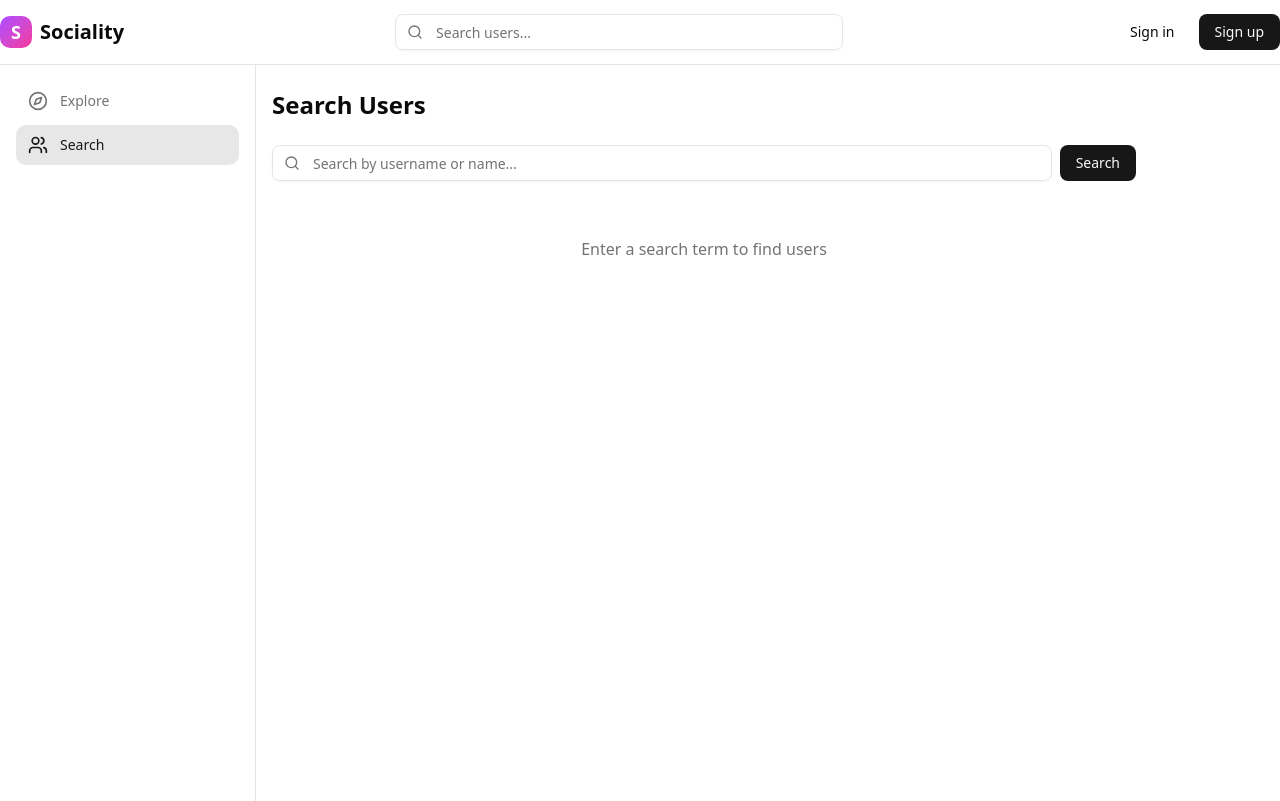
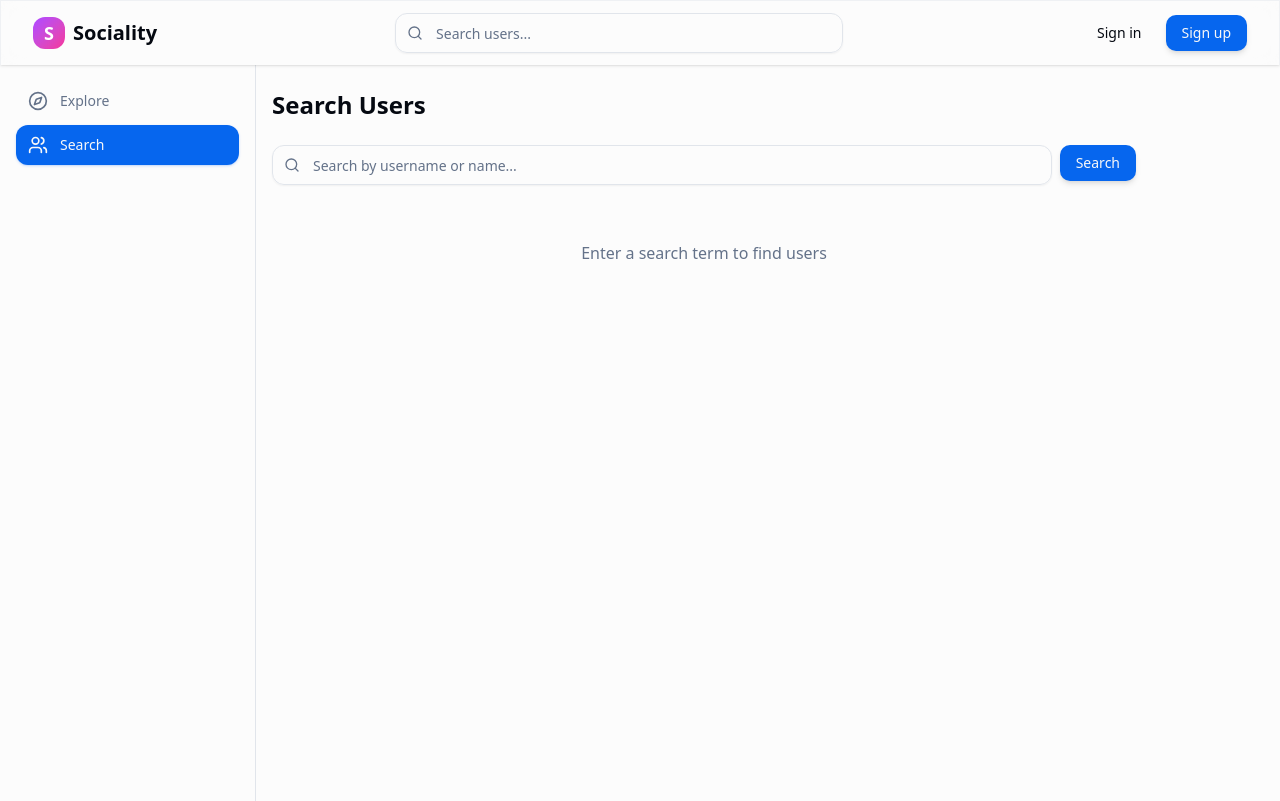
Before and after one commit to triaji-dev/sociality-app, a Next.js app: page /users/search in a window 1280 px wide. Built offline with nearby package versions, Linux system fonts and the light colour scheme.

Commit message:
refine ui

```diff
--- a/src/app/(auth)/layout.tsx
+++ b/src/app/(auth)/layout.tsx
@@ -4,13 +4,13 @@ export default function AuthLayout({
   children: React.ReactNode;
 }) {
   return (
-    <div className="min-h-screen flex items-center justify-center bg-gradient-to-br from-purple-50 via-white to-pink-50 dark:from-gray-950 dark:via-gray-900 dark:to-gray-950 p-4">
+    <div className="min-h-screen flex items-center justify-center bg-linear-to-br from-purple-50 via-white to-pink-50 dark:from-gray-950 dark:via-gray-900 dark:to-gray-950 p-4">
       <div className="w-full max-w-md">
         <div className="mb-8 text-center">
-          <div className="mx-auto flex h-12 w-12 items-center justify-center rounded-xl bg-gradient-to-br from-purple-500 to-pink-500 mb-4">
+          <div className="mx-auto flex h-12 w-12 items-center justify-center rounded-xl bg-linear-to-br from-purple-500 to-pink-500 mb-4">
             <span className="text-2xl font-bold text-white">S</span>
           </div>
-          <h1 className="text-2xl font-bold bg-gradient-to-r from-purple-600 to-pink-600 bg-clip-text text-transparent">
+          <h1 className="text-2xl font-bold bg-linear-to-r from-purple-600 to-pink-600 bg-clip-text text-transparent">
             Sociality
           </h1>
         </div>
--- a/src/app/(main)/users/search/page.tsx
+++ b/src/app/(main)/users/search/page.tsx
@@ -1,6 +1,6 @@
-"use client";
+'use client'
 
-import { useState } from "react";
+import { Suspense, useState } from "react";
 import { useSearchParams, useRouter } from "next/navigation";
 import { Search } from "lucide-react";
 import { useSearchUsers } from "@/hooks";
@@ -8,7 +8,7 @@ import { UserList } from "@/components/users";
 import { Input } from "@/components/ui/input";
 import { Button } from "@/components/ui/button";
 
-export default function UserSearchPage() {
+function SearchContent() {
   const router = useRouter();
   const searchParams = useSearchParams();
   const initialQuery = searchParams.get("q") || "";
@@ -61,3 +61,11 @@ export default function UserSearchPage() {
     </div>
   );
 }
+
+export default function UserSearchPage() {
+  return (
+    <Suspense fallback={<div className="p-8 text-center">Loading search...</div>}>
+      <SearchContent />
+    </Suspense>
+  );
+}
--- a/src/app/globals.css
+++ b/src/app/globals.css
@@ -48,72 +48,101 @@
 }
 
 :root {
-  --radius: 0.625rem;
-  --background: oklch(1 0 0);
-  --foreground: oklch(0.145 0 0);
+  --radius: 0.75rem;
+
+  /* Sleek, Modern Light Theme */
+  --background: oklch(0.99 0 0);       /* Pure white or extremely close */
+  --foreground: oklch(0.14 0.02 260);  /* Deep, rich charcoal blue */
+
   --card: oklch(1 0 0);
-  --card-foreground: oklch(0.145 0 0);
+  --card-foreground: oklch(0.14 0.02 260);
+
   --popover: oklch(1 0 0);
-  --popover-foreground: oklch(0.145 0 0);
-  --primary: oklch(0.205 0 0);
-  --primary-foreground: oklch(0.985 0 0);
-  --secondary: oklch(0.97 0 0);
-  --secondary-foreground: oklch(0.205 0 0);
-  --muted: oklch(0.97 0 0);
-  --muted-foreground: oklch(0.556 0 0);
-  --accent: oklch(0.97 0 0);
-  --accent-foreground: oklch(0.205 0 0);
-  --destructive: oklch(0.577 0.245 27.325);
-  --border: oklch(0.922 0 0);
-  --input: oklch(0.922 0 0);
-  --ring: oklch(0.708 0 0);
-  --chart-1: oklch(0.646 0.222 41.116);
-  --chart-2: oklch(0.6 0.118 184.704);
-  --chart-3: oklch(0.398 0.07 227.392);
-  --chart-4: oklch(0.828 0.189 84.429);
-  --chart-5: oklch(0.769 0.188 70.08);
-  --sidebar: oklch(0.985 0 0);
-  --sidebar-foreground: oklch(0.145 0 0);
-  --sidebar-primary: oklch(0.205 0 0);
-  --sidebar-primary-foreground: oklch(0.985 0 0);
-  --sidebar-accent: oklch(0.97 0 0);
-  --sidebar-accent-foreground: oklch(0.205 0 0);
-  --sidebar-border: oklch(0.922 0 0);
-  --sidebar-ring: oklch(0.708 0 0);
+  --popover-foreground: oklch(0.14 0.02 260);
+
+  /* Vibrant Primary: Electric Indigo */
+  --primary: oklch(0.55 0.22 260);
+  --primary-foreground: oklch(0.98 0 0);
+
+  --secondary: oklch(0.96 0.02 260);
+  --secondary-foreground: oklch(0.25 0.05 260);
+
+  --muted: oklch(0.96 0.01 260);
+  --muted-foreground: oklch(0.55 0.04 260);
+
+  --accent: oklch(0.96 0.02 260);
+  --accent-foreground: oklch(0.25 0.05 260);
+
+  --destructive: oklch(0.6 0.2 20);
+  --destructive-foreground: oklch(0.98 0 0);
+
+  --border: oklch(0.92 0.01 260);
+  --input: oklch(0.92 0.01 260);
+  --ring: oklch(0.55 0.22 260);
+
+  /* Charts - Vivid but harmonious */
+  --chart-1: oklch(0.65 0.2 260);
+  --chart-2: oklch(0.6 0.18 180);
+  --chart-3: oklch(0.5 0.15 300);
+  --chart-4: oklch(0.8 0.15 85);
+  --chart-5: oklch(0.7 0.15 40);
+
+  /* Sidebar */
+  --sidebar: oklch(0.99 0 0);
+  --sidebar-foreground: oklch(0.14 0.02 260);
+  --sidebar-primary: oklch(0.55 0.22 260);
+  --sidebar-primary-foreground: oklch(0.98 0 0);
+  --sidebar-accent: oklch(0.96 0.02 260);
+  --sidebar-accent-foreground: oklch(0.25 0.05 260);
+  --sidebar-border: oklch(0.92 0.01 260);
+  --sidebar-ring: oklch(0.55 0.22 260);
 }
 
 .dark {
-  --background: oklch(0.145 0 0);
-  --foreground: oklch(0.985 0 0);
-  --card: oklch(0.205 0 0);
-  --card-foreground: oklch(0.985 0 0);
-  --popover: oklch(0.205 0 0);
-  --popover-foreground: oklch(0.985 0 0);
-  --primary: oklch(0.922 0 0);
-  --primary-foreground: oklch(0.205 0 0);
-  --secondary: oklch(0.269 0 0);
-  --secondary-foreground: oklch(0.985 0 0);
-  --muted: oklch(0.269 0 0);
-  --muted-foreground: oklch(0.708 0 0);
-  --accent: oklch(0.269 0 0);
-  --accent-foreground: oklch(0.985 0 0);
-  --destructive: oklch(0.704 0.191 22.216);
-  --border: oklch(1 0 0 / 10%);
-  --input: oklch(1 0 0 / 15%);
-  --ring: oklch(0.556 0 0);
-  --chart-1: oklch(0.488 0.243 264.376);
-  --chart-2: oklch(0.696 0.17 162.48);
-  --chart-3: oklch(0.769 0.188 70.08);
-  --chart-4: oklch(0.627 0.265 303.9);
-  --chart-5: oklch(0.645 0.246 16.439);
-  --sidebar: oklch(0.205 0 0);
-  --sidebar-foreground: oklch(0.985 0 0);
-  --sidebar-primary: oklch(0.488 0.243 264.376);
-  --sidebar-primary-foreground: oklch(0.985 0 0);
-  --sidebar-accent: oklch(0.269 0 0);
-  --sidebar-accent-foreground: oklch(0.985 0 0);
-  --sidebar-border: oklch(1 0 0 / 10%);
-  --sidebar-ring: oklch(0.556 0 0);
+  /* Deep, Rich Dark Theme */
+  --background: oklch(0.12 0.02 260);  /* Dark midnight blue base */
+  --foreground: oklch(0.98 0.01 260);
+
+  --card: oklch(0.15 0.02 260);
+  --card-foreground: oklch(0.98 0.01 260);
+
+  --popover: oklch(0.15 0.02 260);
+  --popover-foreground: oklch(0.98 0.01 260);
+
+  /* Primary pops more in dark mode */
+  --primary: oklch(0.65 0.22 260);
+  --primary-foreground: oklch(0.12 0.02 260);
+
+  --secondary: oklch(0.2 0.03 260);
+  --secondary-foreground: oklch(0.98 0.01 260);
+
+  --muted: oklch(0.2 0.03 260);
+  --muted-foreground: oklch(0.7 0.04 260);
+
+  --accent: oklch(0.2 0.03 260);
+  --accent-foreground: oklch(0.98 0.01 260);
+
+  --destructive: oklch(0.6 0.2 20);
+  --destructive-foreground: oklch(0.98 0 0);
+
+  --border: oklch(0.25 0.02 260);
+  --input: oklch(0.25 0.02 260);
+  --ring: oklch(0.65 0.22 260);
+
+  --chart-1: oklch(0.65 0.2 260);
+  --chart-2: oklch(0.6 0.18 180);
+  --chart-3: oklch(0.5 0.15 300);
+  --chart-4: oklch(0.8 0.15 85);
+  --chart-5: oklch(0.7 0.15 40);
+
+  --sidebar: oklch(0.13 0.02 260);
+  --sidebar-foreground: oklch(0.98 0.01 260);
+  --sidebar-primary: oklch(0.65 0.22 260);
+  --sidebar-primary-foreground: oklch(0.98 0 0);
+  --sidebar-accent: oklch(0.2 0.03 260);
+  --sidebar-accent-foreground: oklch(0.98 0.01 260);
+  --sidebar-border: oklch(0.25 0.02 260);
+  --sidebar-ring: oklch(0.65 0.22 260);
 }
 
 @layer base {
@@ -121,6 +150,16 @@
     @apply border-border outline-ring/50;
   }
   body {
-    @apply bg-background text-foreground;
+    @apply bg-background text-foreground antialiased;
+    font-feature-settings: "rlig" 1, "calt" 1;
   }
 }
+
+/* Glassmorphism Utilities */
+@utility glass {
+  @apply bg-background/80 backdrop-blur-md border border-border/50 shadow-sm;
+}
+
+@utility glass-card {
+  @apply bg-card/60 backdrop-blur-sm border border-border/50 shadow-sm;
+}
--- a/src/components/layouts/navbar.tsx
+++ b/src/components/layouts/navbar.tsx
@@ -40,8 +40,8 @@ export function Navbar() {
   };
 
   return (
-    <header className="sticky top-0 z-50 w-full border-b bg-background/95 backdrop-blur supports-backdrop-filter:bg-background/60">
-      <div className="container flex h-16 items-center justify-between gap-4">
+    <header className="sticky top-0 z-50 w-full glass border-b-0">
+      <div className="flex h-16 items-center justify-between gap-4 px-4 sm:px-6 lg:px-8">
         {/* Logo */}
         <Link href={isAuthenticated ? "/feed" : "/explore"} className="flex items-center gap-2">
           <div className="flex h-8 w-8 items-center justify-center rounded-lg bg-linear-to-br from-purple-500 to-pink-500">
--- a/src/components/layouts/sidebar.tsx
+++ b/src/components/layouts/sidebar.tsx
@@ -35,10 +35,10 @@ export function Sidebar() {
               key={item.href}
               href={item.href}
               className={cn(
-                "flex items-center gap-3 rounded-lg px-3 py-2.5 text-sm font-medium transition-colors",
+                "flex items-center gap-3 rounded-lg px-3 py-2.5 text-sm font-medium transition-all duration-200 ease-in-out",
                 isActive
-                  ? "bg-primary/10 text-primary"
-                  : "text-muted-foreground hover:bg-muted hover:text-foreground"
+                  ? "bg-primary text-primary-foreground shadow-sm shadow-primary/20"
+                  : "text-muted-foreground hover:bg-muted hover:text-foreground hover:pl-4"
               )}
             >
               <Icon className="h-5 w-5" />
--- a/src/components/ui/button.tsx
+++ b/src/components/ui/button.tsx
@@ -5,15 +5,15 @@ import { Slot } from "radix-ui"
 import { cn } from "@/lib/utils"
 
 const buttonVariants = cva(
-  "inline-flex items-center justify-center gap-2 whitespace-nowrap rounded-md text-sm font-medium transition-all disabled:pointer-events-none disabled:opacity-50 [&_svg]:pointer-events-none [&_svg:not([class*='size-'])]:size-4 shrink-0 [&_svg]:shrink-0 outline-none focus-visible:border-ring focus-visible:ring-ring/50 focus-visible:ring-[3px] aria-invalid:ring-destructive/20 dark:aria-invalid:ring-destructive/40 aria-invalid:border-destructive",
+  "inline-flex items-center justify-center gap-2 whitespace-nowrap rounded-md text-sm font-medium transition-all duration-200 active:scale-95 disabled:pointer-events-none disabled:opacity-50 [&_svg]:pointer-events-none [&_svg:not([class*='size-'])]:size-4 shrink-0 [&_svg]:shrink-0 outline-none focus-visible:border-ring focus-visible:ring-ring/50 focus-visible:ring-[3px] aria-invalid:ring-destructive/20 dark:aria-invalid:ring-destructive/40 aria-invalid:border-destructive",
   {
     variants: {
       variant: {
-        default: "bg-primary text-primary-foreground hover:bg-primary/90",
+        default: "bg-primary text-primary-foreground shadow-md hover:bg-primary/90 hover:shadow-lg",
         destructive:
-          "bg-destructive text-white hover:bg-destructive/90 focus-visible:ring-destructive/20 dark:focus-visible:ring-destructive/40 dark:bg-destructive/60",
+          "bg-destructive text-white shadow-sm hover:bg-destructive/90 focus-visible:ring-destructive/20 dark:focus-visible:ring-destructive/40 dark:bg-destructive/60",
         outline:
-          "border bg-background shadow-xs hover:bg-accent hover:text-accent-foreground dark:bg-input/30 dark:border-input dark:hover:bg-input/50",
+          "border border-input bg-background shadow-xs hover:bg-accent hover:text-accent-foreground hover:border-accent dark:bg-input/30 dark:border-input dark:hover:bg-input/50",
         secondary:
           "bg-secondary text-secondary-foreground hover:bg-secondary/80",
         ghost:
--- a/src/components/ui/card.tsx
+++ b/src/components/ui/card.tsx
@@ -7,7 +7,7 @@ function Card({ className, ...props }: React.ComponentProps<"div">) {
     <div
       data-slot="card"
       className={cn(
-        "bg-card text-card-foreground flex flex-col gap-6 rounded-xl border py-6 shadow-sm",
+        "bg-card text-card-foreground flex flex-col gap-6 rounded-xl border shadow-sm transition-all duration-200 hover:shadow-md",
         className
       )}
       {...props}
--- a/src/components/ui/dialog.tsx
+++ b/src/components/ui/dialog.tsx
@@ -39,7 +39,7 @@ function DialogOverlay({
     <DialogPrimitive.Overlay
       data-slot="dialog-overlay"
       className={cn(
-        "data-[state=open]:animate-in data-[state=closed]:animate-out data-[state=closed]:fade-out-0 data-[state=open]:fade-in-0 fixed inset-0 z-50 bg-black/50",
+        "data-[state=open]:animate-in data-[state=closed]:animate-out data-[state=closed]:fade-out-0 data-[state=open]:fade-in-0 fixed inset-0 z-50 bg-black/40 backdrop-blur-sm",
         className
       )}
       {...props}
@@ -61,7 +61,7 @@ function DialogContent({
       <DialogPrimitive.Content
         data-slot="dialog-content"
         className={cn(
-          "bg-background data-[state=open]:animate-in data-[state=closed]:animate-out data-[state=closed]:fade-out-0 data-[state=open]:fade-in-0 data-[state=closed]:zoom-out-95 data-[state=open]:zoom-in-95 fixed top-[50%] left-[50%] z-50 grid w-full max-w-[calc(100%-2rem)] translate-x-[-50%] translate-y-[-50%] gap-4 rounded-lg border p-6 shadow-lg duration-200 outline-none sm:max-w-lg",
+          "bg-background/95 backdrop-blur-md data-[state=open]:animate-in data-[state=closed]:animate-out data-[state=closed]:fade-out-0 data-[state=open]:fade-in-0 data-[state=closed]:zoom-out-95 data-[state=open]:zoom-in-95 fixed top-[50%] left-[50%] z-50 grid w-full max-w-[calc(100%-2rem)] translate-x-[-50%] translate-y-[-50%] gap-4 rounded-2xl border shadow-xl duration-200 outline-none sm:max-w-lg",
           className
         )}
         {...props}
--- a/src/components/ui/input.tsx
+++ b/src/components/ui/input.tsx
@@ -8,7 +8,7 @@ function Input({ className, type, ...props }: React.ComponentProps<"input">) {
       type={type}
       data-slot="input"
       className={cn(
-        "file:text-foreground placeholder:text-muted-foreground selection:bg-primary selection:text-primary-foreground dark:bg-input/30 border-input h-9 w-full min-w-0 rounded-md border bg-transparent px-3 py-1 text-base shadow-xs transition-[color,box-shadow] outline-none file:inline-flex file:h-7 file:border-0 file:bg-transparent file:text-sm file:font-medium disabled:pointer-events-none disabled:cursor-not-allowed disabled:opacity-50 md:text-sm",
+        "file:text-foreground placeholder:text-muted-foreground selection:bg-primary selection:text-primary-foreground dark:bg-input/30 border-input h-10 w-full min-w-0 rounded-lg border bg-transparent px-4 py-2 text-base shadow-xs transition-all duration-200 outline-none file:inline-flex file:h-7 file:border-0 file:bg-transparent file:text-sm file:font-medium disabled:pointer-events-none disabled:cursor-not-allowed disabled:opacity-50 md:text-sm",
         "focus-visible:border-ring focus-visible:ring-ring/50 focus-visible:ring-[3px]",
         "aria-invalid:ring-destructive/20 dark:aria-invalid:ring-destructive/40 aria-invalid:border-destructive",
         className
--- a/src/components/ui/sheet.tsx
+++ b/src/components/ui/sheet.tsx
@@ -36,7 +36,7 @@ function SheetOverlay({
     <SheetPrimitive.Overlay
       data-slot="sheet-overlay"
       className={cn(
-        "data-[state=open]:animate-in data-[state=closed]:animate-out data-[state=closed]:fade-out-0 data-[state=open]:fade-in-0 fixed inset-0 z-50 bg-black/50",
+        "data-[state=open]:animate-in data-[state=closed]:animate-out data-[state=closed]:fade-out-0 data-[state=open]:fade-in-0 fixed inset-0 z-50 bg-black/40 backdrop-blur-sm",
         className
       )}
       {...props}
@@ -60,7 +60,7 @@ function SheetContent({
       <SheetPrimitive.Content
         data-slot="sheet-content"
         className={cn(
-          "bg-background data-[state=open]:animate-in data-[state=closed]:animate-out fixed z-50 flex flex-col gap-4 shadow-lg transition ease-in-out data-[state=closed]:duration-300 data-[state=open]:duration-500",
+          "bg-background/95 backdrop-blur-md data-[state=open]:animate-in data-[state=closed]:animate-out fixed z-50 flex flex-col gap-4 shadow-xl transition ease-in-out data-[state=closed]:duration-300 data-[state=open]:duration-500",
           side === "right" &&
             "data-[state=closed]:slide-out-to-right data-[state=open]:slide-in-from-right inset-y-0 right-0 h-full w-3/4 border-l sm:max-w-sm",
           side === "left" &&
```
Also changed, not shown: src/components/ui/dropdown-menu.tsx (+7 -7 lines).
